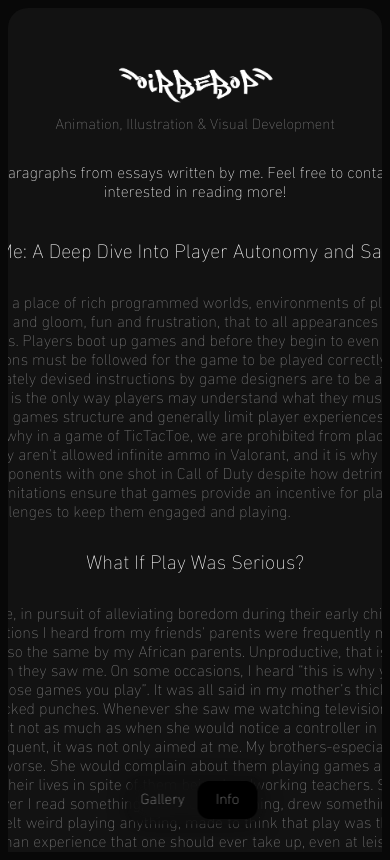
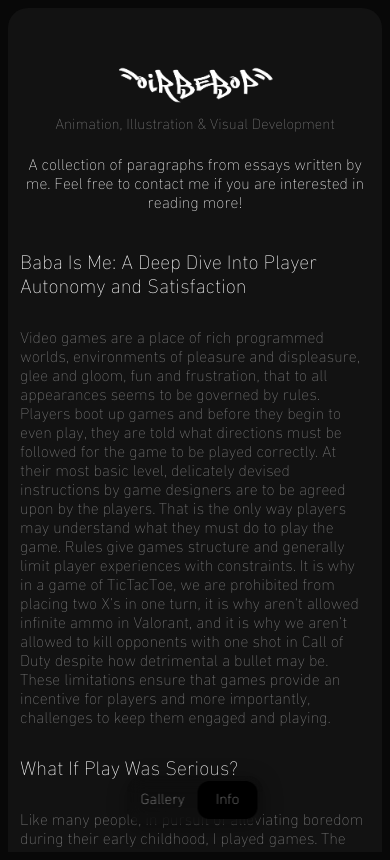
Before and after one commit to oirbeboq/site, a React (Vite) app: page /archive in a window 390 px wide. Built offline with nearby package versions, Linux system fonts and the light colour scheme.

Commit message:
media query for archive page

```diff
--- a/src/App.css
+++ b/src/App.css
@@ -528,6 +528,7 @@ ul{
 /*ARCHIVE PAGE */
 
 .archive-page-main-container{
+  width: 100%;
   display: grid;
   place-items: center;
   padding: 20px;
@@ -542,11 +543,35 @@ ul{
 .archive-page-main-container h1{
   font-size: 20px;
   font-weight: 100;
+  /*border: 2px dashed blue;*/
 }
 
 .archive-page-main-container p{
   width:600px;
   color: #7e7e7e;
+  /*border: 2px dashed green;*/
+}
+
+@media (max-width: 767px){
+  .archive-page-main-container {
+    display: flex;
+    flex-direction: column;
+    align-items: center;
+    width: 100%;
+    max-width: 400px;
+    box-sizing: border-box;
+    padding: 12px;
+    /*border: 2px dashed blue;*/
+    overflow: visible; /* nothing should need to scroll or be clipped */
+  }
+
+  /* every direct child fits the container */
+  .archive-page-main-container > * {
+    box-sizing: border-box;
+    width: 100%;
+    max-width: 100%;
+    min-width: 0; /* lets flex children shrink below their content width */
+  }
 }
 
 @media (min-width: 700px){
```
